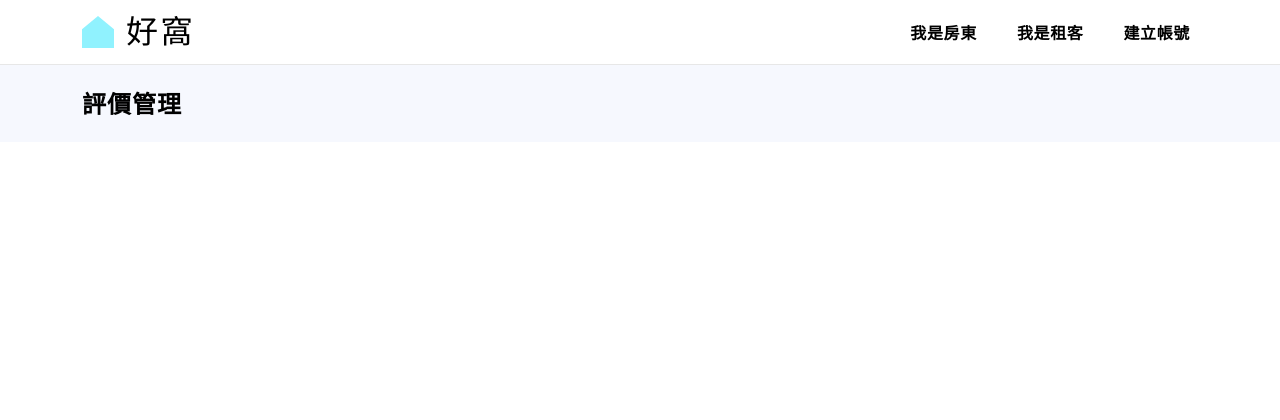
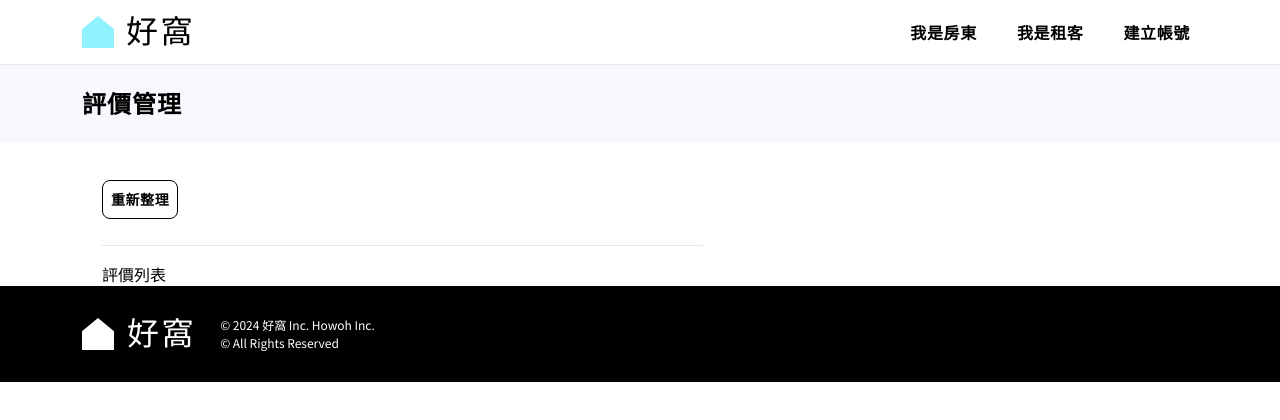
Before and after one commit to Eshiunm/Rocket_HowOh, a React (Vite) app: page /landlord/review in a window 1280 px wide. Shown: the top 420 px of the page. Built offline with nearby package versions, Linux system fonts and the light colour scheme; a web font is replaced by a local one.

Commit message:
feat: add review page refresh web

```diff
--- a/src/pages/landlordManagement/Review.tsx
+++ b/src/pages/landlordManagement/Review.tsx
@@ -1,9 +1,24 @@
+import Footer from "../../components/footer/Footer";
+
 export default function Review() {
   return (
     <>
       <header className="bg-Landlord-99 py-6">
         <div className="container text-sans-b-h5">評價管理</div>
       </header>
+      <main className="container layout-grid mt-6">
+        <div className="col-span-7 px-5">
+          <nav className="py-3.5 mb-4 border-b border-Neutral-95">
+            <button className="outline-button-s mb-3">
+              重新整理
+            </button>
+          </nav>
+          <section>
+            評價列表
+          </section>
+        </div>
+      </main>
+      <Footer />
     </>
   );
 }
```
